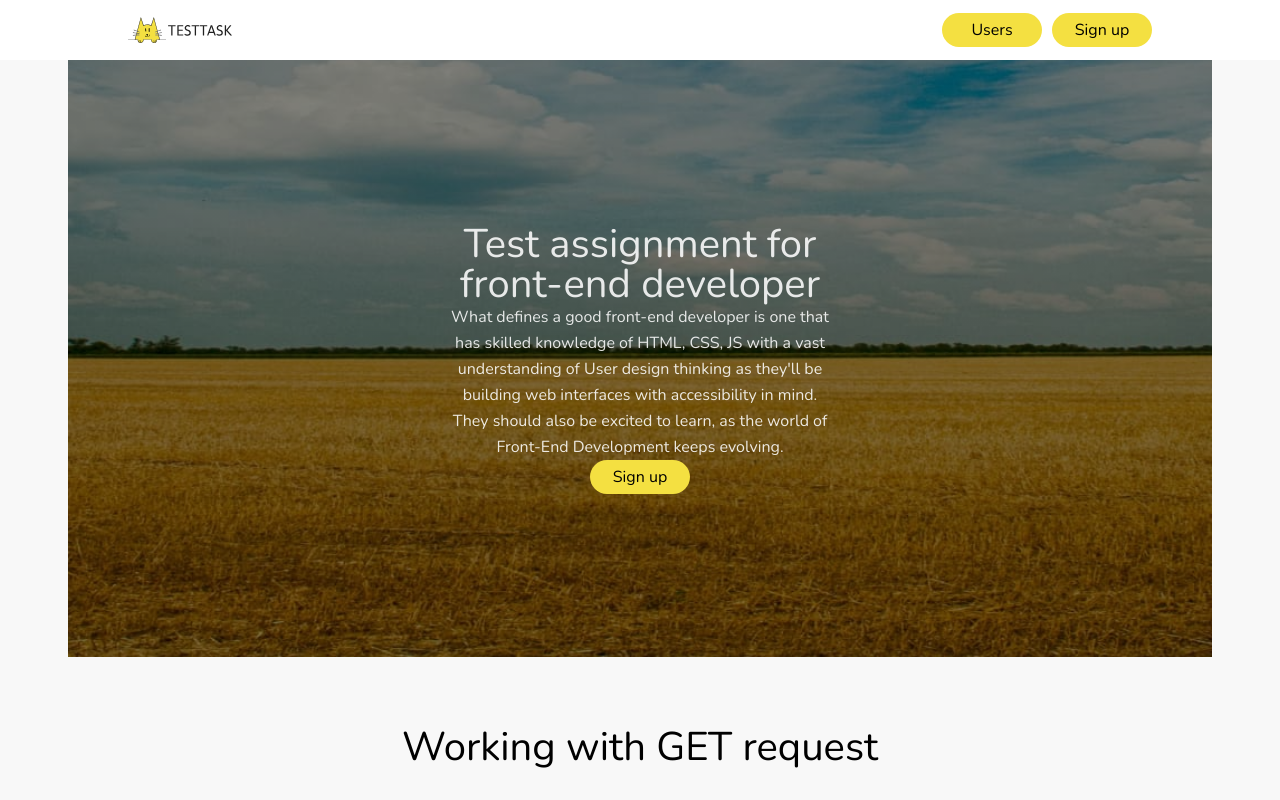
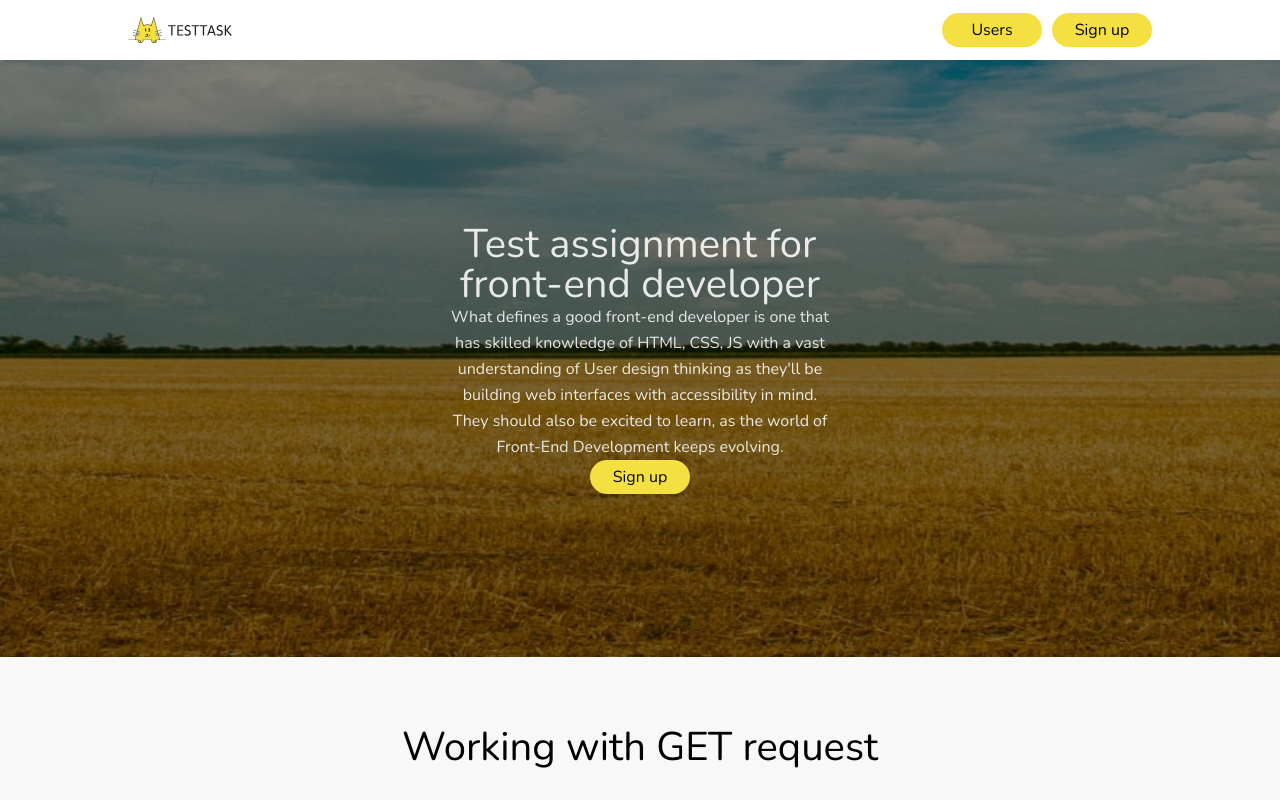
Before and after one commit to YuliiaDikun/abz-test, a React (Create React App) app: page / in a window 1280 px wide. Shown: the top 800 px of the page. Built offline with nearby package versions, Linux system fonts and the light colour scheme; no server answers.

Commit message:
fix: hero bg image

```diff
--- a/src/components/hero/Hero.jsx
+++ b/src/components/hero/Hero.jsx
@@ -3,7 +3,7 @@ import React from 'react'
 const Hero = () => {
   return (
       <section className='hero'>
-          <div className='hero-container container'>
+          <div className='container'>
               <h1 className='hero_title'>Test assignment for front-end developer</h1>
               <p className='hero_descr'>What defines a good front-end developer is one that has skilled knowledge of HTML, CSS, JS with a vast understanding of User design thinking as they'll be building web interfaces with accessibility in mind. They should also be excited to learn, as the world of Front-End Development keeps evolving.</p>
               <a href="#reg" className='btn'>Sign up</a>
--- a/src/components/hero/_hero.scss
+++ b/src/components/hero/_hero.scss
@@ -1,8 +1,7 @@
-.hero-container {
+.hero {
   padding-top: 40px;
   padding-bottom: 70px;
   text-align: center;
-  background-color: $blackOpacityColor;
   background-image: linear-gradient(
       0deg,
       rgba(0, 0, 0, 0.5),
@@ -69,7 +68,14 @@
     }
   }
   @include media("xl") {
-    background-image: url("../../assets/bg/bg-xl.jpg");
+    max-width: 1170px;
+    margin: 0 auto;
+    background-image: linear-gradient(
+        0deg,
+        rgba(0, 0, 0, 0.5),
+        rgba(0, 0, 0, 0.5)
+      ),
+      url("../../assets/bg/bg-xl.jpg");
     @media (min-device-pixel-ratio: 2),
       (-webkit-min-device-pixel-ratio: 2),
       (min-resolution: 192dpi),
```
